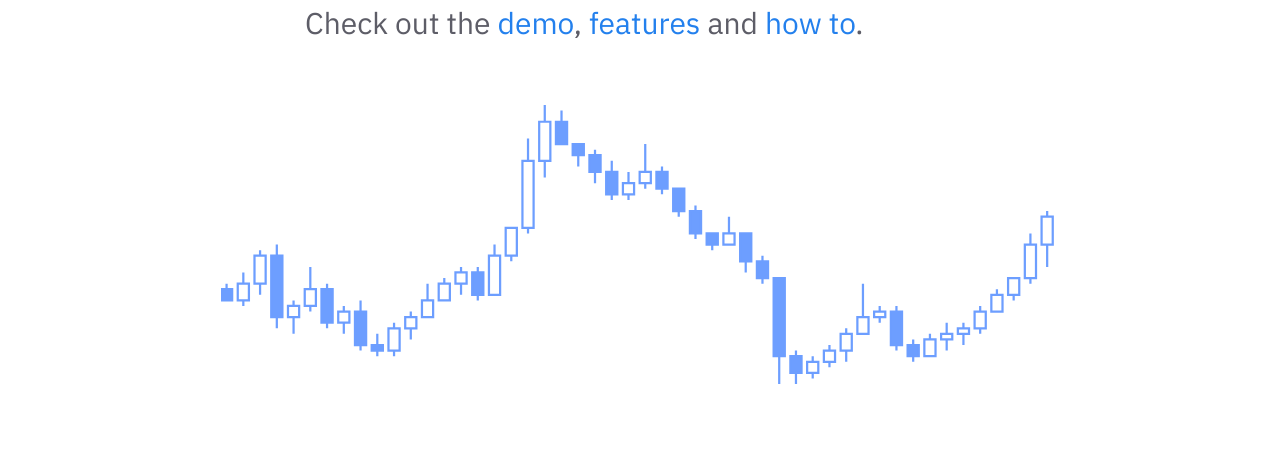
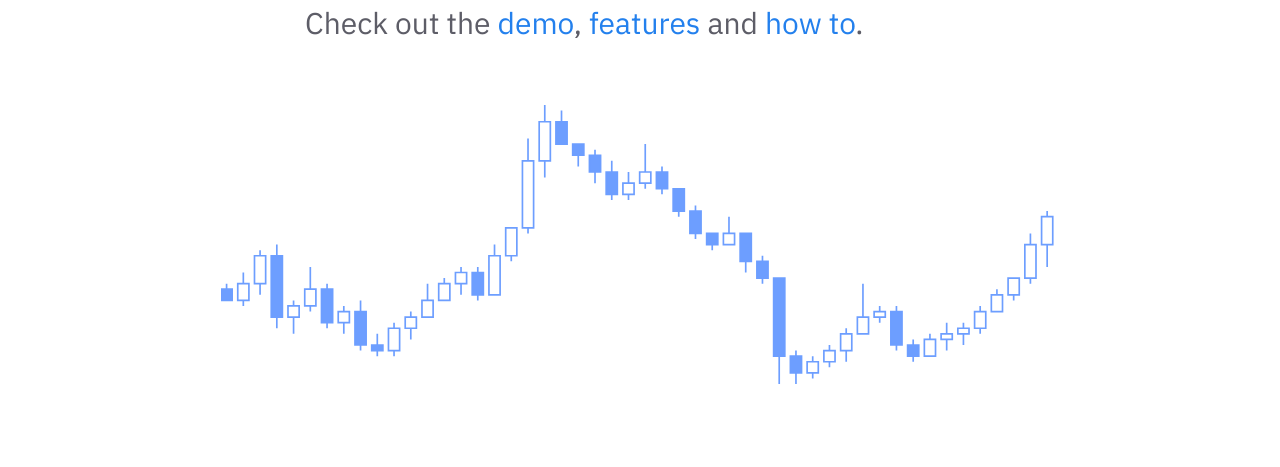
Before and after one commit to kevinroku/nroku.github.io, a Jekyll site: the page built from pages/index.md, in a window 1280 px wide. Shown: the part 430-897 px from the top of the page. Built offline with Jekyll 4.4.1, drawn with Linux system fonts in a browser that asks for light colours.

Commit message:
Update Chart.html

```diff
--- a/_includes/_snippets/Chart.html
+++ b/_includes/_snippets/Chart.html
@@ -1,8 +1,8 @@
 <svg viewBox="0 -50 150 50" fill="none" xmlns="http://www.w3.org/2000/svg">
   <defs>
   <style>
-    #red { fill:#6d9eff; stroke:#6d9eff; stroke-width:0.4 }
-    #green { fill:none; stroke:#6d9eff; stroke-width:0.4 }
+    #red { fill:#6d9eff; stroke:#6d9eff; stroke-width:0.3 }
+    #green { fill:none; stroke:#6d9eff; stroke-width:0.3 }
   </style>
   </defs>
   <path d="M 0 -15 L 0 -17 L 2 -17 L 2 -15 Z M 1 -15 L 1 -15 M 1 -17 L 1 -18" id="red" />
```
